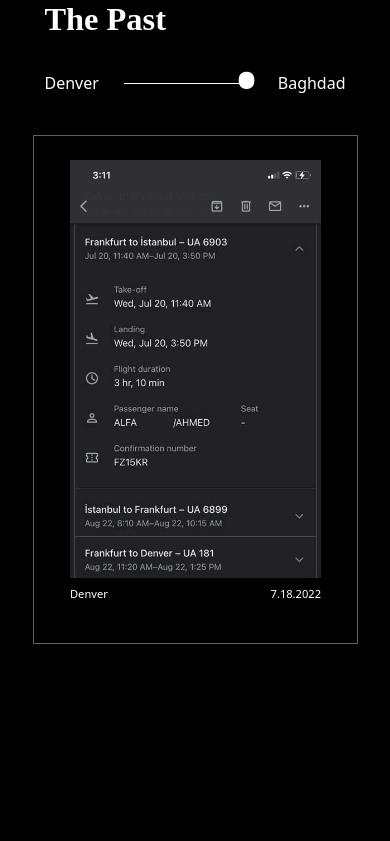
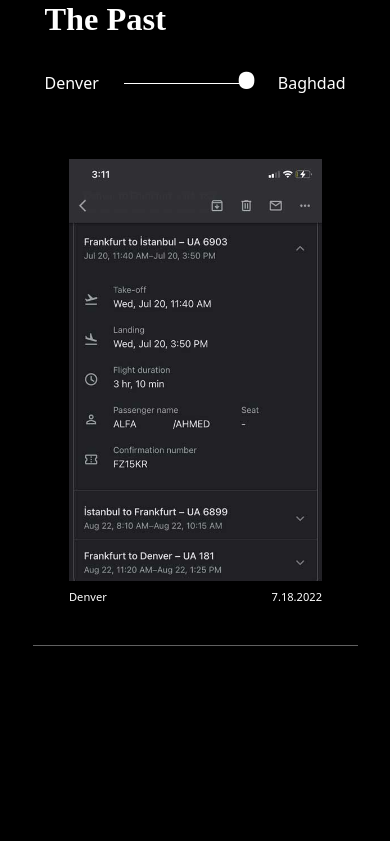
Before and after one commit to Potoostudio/AU, a Next.js app: page / in a window 390 px wide. Shown: the part 2583-3424 px from the top of the page. Built offline with nearby package versions, Linux system fonts and the light colour scheme; a web font is replaced by a local one.

Commit message:
mobile styling

```diff
--- a/styles/globals.scss
+++ b/styles/globals.scss
@@ -347,6 +347,9 @@ a {
       }
     }
   }
+  .bg-lighter {
+    border: 0px solid #3c3c3c;
+  }
   .trip-title {
     font-size: calc(1rem + 4.2vw);
     font-family: adobe-garamond-pro;
@@ -389,7 +392,7 @@ a {
     }
   }
   .lighter-bg {
-    border: 1px solid #606060;
+    border-bottom: 1px solid #606060;
     background-color: #000;
   }
 }
@@ -787,6 +790,9 @@ a {
   .mt-md-10p {
     margin-top: 10%!important;
   }
+  .bg-lighter {
+    border: 1px solid #3c3c3c;
+  }
 }
 }
 .italic {
@@ -812,7 +818,6 @@ a {
   }
   .bg-lighter {
     background-color: #0b0b0b;
-    border: 1px solid #3c3c3c;
   }
   .carousel__slider {
     cursor: grab;
```
